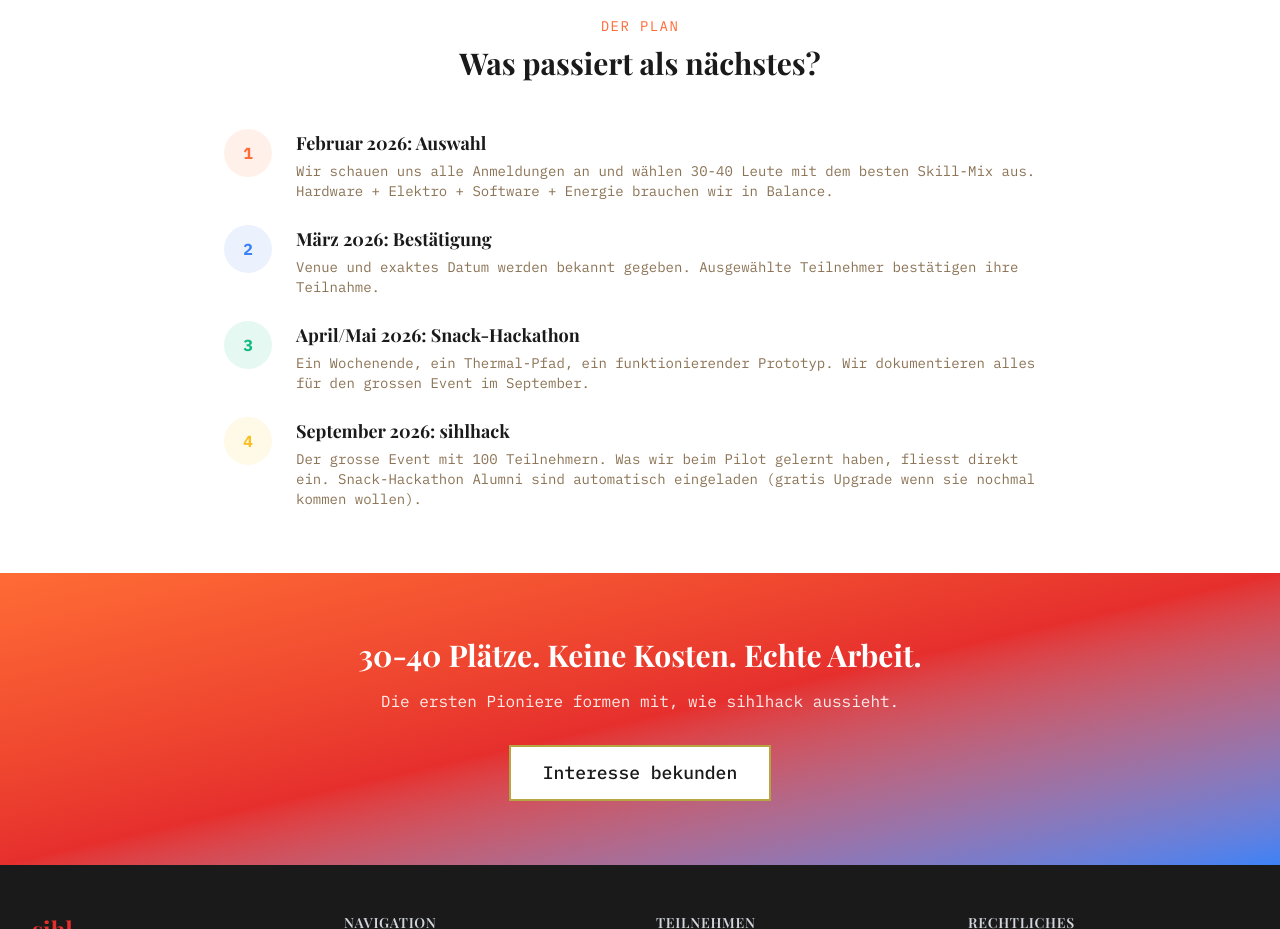
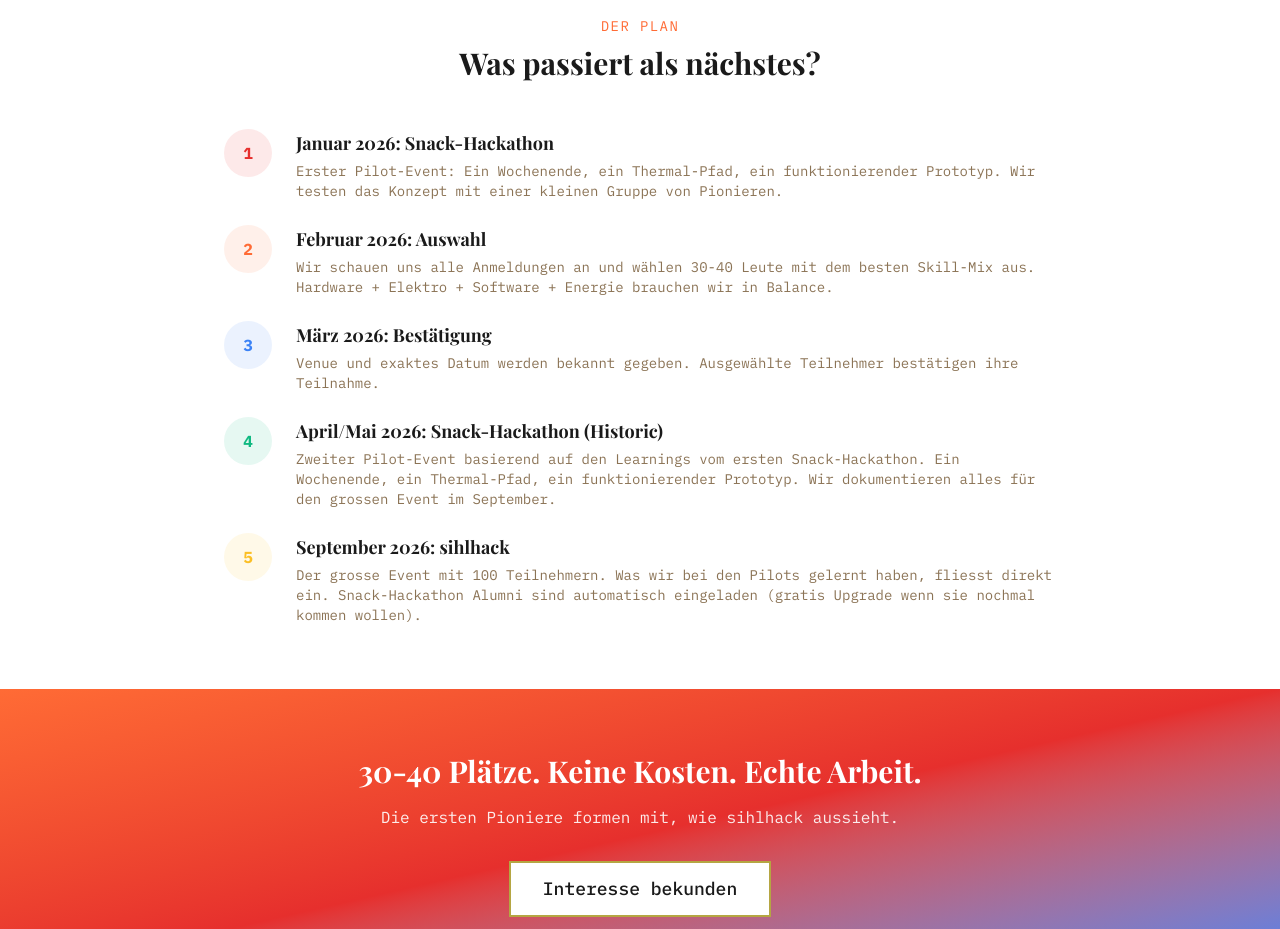
Before and after one commit to wgusta/sihlhack, a Next.js app: page /snack-hackathon in a window 1280 px wide. Shown: the part 2840-3769 px from the top of the page. Built offline with nearby package versions, Linux system fonts and the light colour scheme.

Commit message:
Add additional snack-hackathon event and reorder timeline
- Add January 2026 snack-hackathon as first pilot event
- Mark April/Mai 2026 snack-hackathon as historic (second pilot)
- Renumber timeline items accordingly
- Update descriptions to reflect multiple pilot events

```diff
--- a/app/snack-hackathon/page.tsx
+++ b/app/snack-hackathon/page.tsx
@@ -353,8 +353,21 @@
 
             <div className="space-y-6">
               <div className="flex gap-6 items-start">
+                <div className="flex-shrink-0 w-12 h-12 rounded-full bg-sihl-red/10 flex items-center justify-center">
+                  <span className="font-mono font-bold text-sihl-red">1</span>
+                </div>
+                <div>
+                  <h3 className="font-display text-lg font-bold text-brand-black">Januar 2026: Snack-Hackathon</h3>
+                  <p className="font-mono text-sm text-historic-sepia mt-1">
+                    Erster Pilot-Event: Ein Wochenende, ein Thermal-Pfad, ein funktionierender Prototyp.
+                    Wir testen das Konzept mit einer kleinen Gruppe von Pionieren.
+                  </p>
+                </div>
+              </div>
+
+              <div className="flex gap-6 items-start">
                 <div className="flex-shrink-0 w-12 h-12 rounded-full bg-thermal-orange/10 flex items-center justify-center">
-                  <span className="font-mono font-bold text-thermal-orange">1</span>
+                  <span className="font-mono font-bold text-thermal-orange">2</span>
                 </div>
                 <div>
                   <h3 className="font-display text-lg font-bold text-brand-black">Februar 2026: Auswahl</h3>
@@ -367,7 +380,7 @@
 
               <div className="flex gap-6 items-start">
                 <div className="flex-shrink-0 w-12 h-12 rounded-full bg-compute-blue/10 flex items-center justify-center">
-                  <span className="font-mono font-bold text-compute-blue">2</span>
+                  <span className="font-mono font-bold text-compute-blue">3</span>
                 </div>
                 <div>
                   <h3 className="font-display text-lg font-bold text-brand-black">März 2026: Bestätigung</h3>
@@ -379,11 +392,12 @@
 
               <div className="flex gap-6 items-start">
                 <div className="flex-shrink-0 w-12 h-12 rounded-full bg-grid-green/10 flex items-center justify-center">
-                  <span className="font-mono font-bold text-grid-green">3</span>
+                  <span className="font-mono font-bold text-grid-green">4</span>
                 </div>
                 <div>
-                  <h3 className="font-display text-lg font-bold text-brand-black">April/Mai 2026: Snack-Hackathon</h3>
+                  <h3 className="font-display text-lg font-bold text-brand-black">April/Mai 2026: Snack-Hackathon (Historic)</h3>
                   <p className="font-mono text-sm text-historic-sepia mt-1">
+                    Zweiter Pilot-Event basierend auf den Learnings vom ersten Snack-Hackathon.
                     Ein Wochenende, ein Thermal-Pfad, ein funktionierender Prototyp.
                     Wir dokumentieren alles für den grossen Event im September.
                   </p>
@@ -392,12 +406,12 @@
 
               <div className="flex gap-6 items-start">
                 <div className="flex-shrink-0 w-12 h-12 rounded-full bg-solar-yellow/10 flex items-center justify-center">
-                  <span className="font-mono font-bold text-solar-yellow">4</span>
+                  <span className="font-mono font-bold text-solar-yellow">5</span>
                 </div>
                 <div>
                   <h3 className="font-display text-lg font-bold text-brand-black">September 2026: sihlhack</h3>
                   <p className="font-mono text-sm text-historic-sepia mt-1">
-                    Der grosse Event mit 100 Teilnehmern. Was wir beim Pilot gelernt haben, fliesst direkt ein.
+                    Der grosse Event mit 100 Teilnehmern. Was wir bei den Pilots gelernt haben, fliesst direkt ein.
                     Snack-Hackathon Alumni sind automatisch eingeladen (gratis Upgrade wenn sie nochmal kommen wollen).
                   </p>
                 </div>
```
